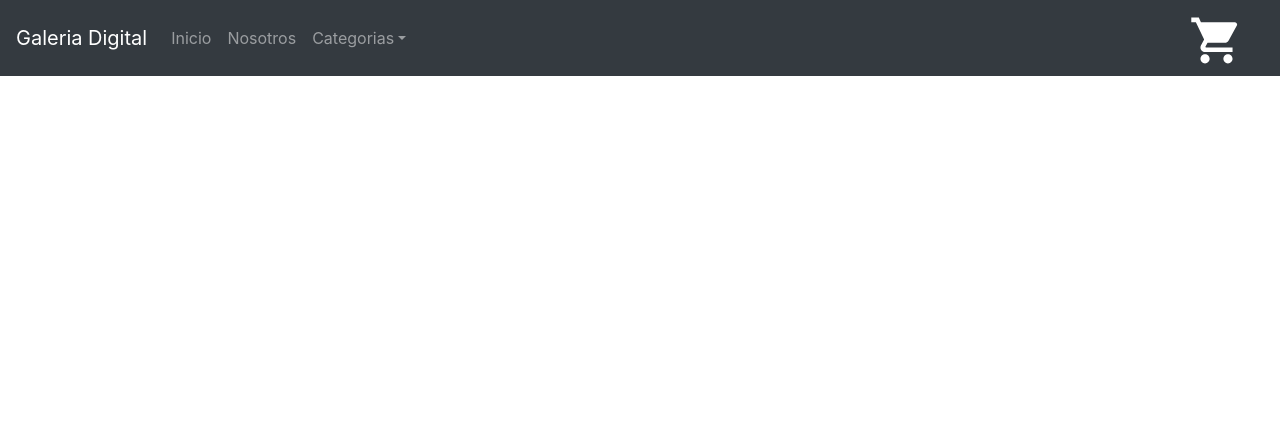
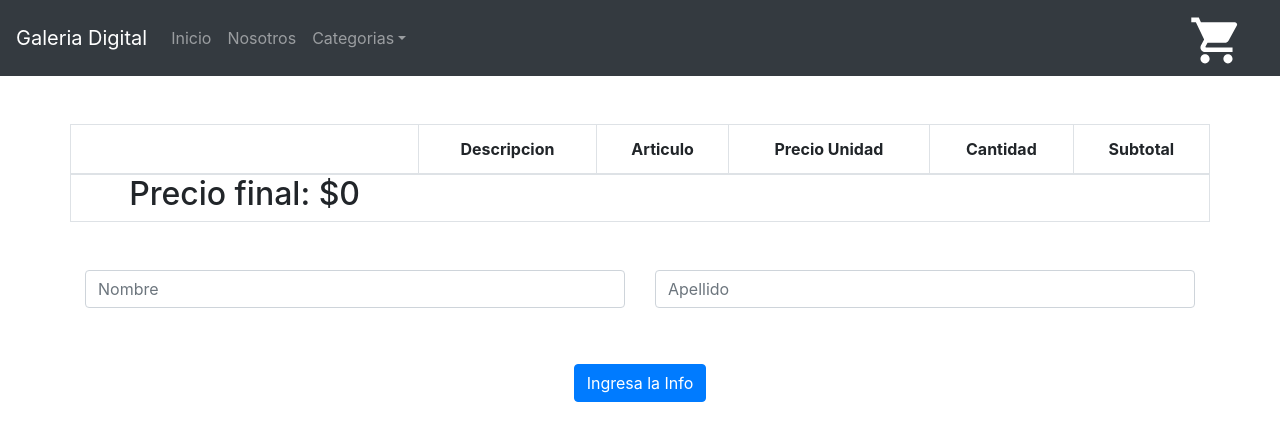
Before and after one commit to javierarancibia/proyecto-reactjs-coderhouse, a React (Create React App) app: page /payment in a window 1280 px wide. Shown: the top 440 px of the page. Built offline with nearby package versions, Linux system fonts and the light colour scheme.

Commit message:
Se ingresa orden a Firebase generando id automatico

```diff
--- a/src/App.js
+++ b/src/App.js
@@ -4,6 +4,7 @@ import NavBar from '../src/components/NavBar/NavBar';
 import ItemListContainer from '../src/containers/ItemListContainer/ItemListContainer';
 import ItemDetailContainer from '../src/containers/ItemDetailContainer/ItemDetailContainer'
 import Cart from './containers/context/Cart'
+import PaymentContainer from './containers/paymentContainer/PaymentContainer'
 import {CartProvider} from '../src/containers/context/CartContext'
 import {BrowserRouter, Switch, Route} from 'react-router-dom';
 
@@ -27,6 +28,9 @@ function App() {
               <Route path="/cart">
                 <Cart />
               </Route>
+              <Route path="/payment">
+                <PaymentContainer />
+              </Route>
               <Route exact path="/">
                 <ItemListContainer greetingProp='Bienvenidos al E-commerce con ReactJS' />
               </Route>
--- /dev/null
+++ b/src/components/Payment.js
@@ -0,0 +1,57 @@
+import React from 'react'
+import { Table, Form, Row, Col, Button } from 'react-bootstrap'
+
+
+export const Payment = ({items, handleUser, precioFinal, submit, orderId, userInfo}) => {
+
+
+
+    return (
+        <div>
+                    <Table striped bordered hover className="container mt-5" data-aos="fade-right" data-aos-easing="ease-in-out">
+                        <thead>
+                            <tr>
+                            <th></th>
+                            <th>Descripcion</th>
+                            <th>Articulo</th>
+                            <th>Precio Unidad</th>
+                            <th>Cantidad</th>
+                            <th>Subtotal</th>
+                            </tr>
+                        </thead>
+                        <tbody>
+                            {items.map(x =>
+                            <tr key={x.id}>
+                                <td>{x.desc}</td>
+                                <td>{x.name}</td>
+                                <td>{x.price}</td>
+                                <td>{x.quantity}</td>
+                                <td>{x.quantity * x.price}</td>
+                            </tr>
+                            )}
+                        </tbody>
+                        <h2>Precio final: ${ precioFinal()}</h2>
+                    </Table>
+
+                    <Form className="container mt-5" onChange={handleUser}>
+                        <Row>
+                            <Col>
+                                <Form.Control placeholder="Nombre" type="text" className="mb-2" name="nombre" />
+                            </Col>
+                            <Col>
+                                <Form.Control placeholder="Apellido" type="text" className="mb-2" name="apellido" />
+                            </Col>
+                        </Row>
+                        <Button className="my-5" type="submit" onClick={submit}>Ingresa la Info</Button>
+                    </Form>
+
+                   { orderId && <ul><li>Numero de orden: {orderId}</li><li>Nombre: {userInfo.nombre}</li><li>Apellido: {userInfo.apellido}</li></ul> }
+
+
+
+
+        </div>
+    )
+}
+
+export default Payment
--- a/src/containers/context/Cart.js
+++ b/src/containers/context/Cart.js
@@ -11,6 +11,7 @@ const Cart = () => {
     const myStyle = {
         cursor:'pointer'
     }
+
 
      console.log(items)
 
@@ -45,6 +46,7 @@ const Cart = () => {
                     </tbody>
                     <h2>Precio final: ${ precioFinal()}</h2>
                     <Button onClick={() => clear()} style={myStyle}>Vaciar Carrito</Button>
+                    <Link to={'/payment'} className="mt-5" >Realizar Pago</Link>
                 </Table>)
             }
 
--- /dev/null
+++ b/src/containers/paymentContainer/PaymentContainer.js
@@ -0,0 +1,48 @@
+import React, { Fragment, useState } from 'react'
+import Payment from '../../components/Payment'
+import { useCartContext } from '../../containers/context/CartContext'
+import firebase from 'firebase/app'
+import 'firebase/firestore'
+import { getFirestore, getFirebase } from '../../firebase'
+
+const PaymentContainer = () => {
+
+    const {items, precioFinal} = useCartContext()
+    const [userInfo, setUserInfo] = useState({ });
+    const [orderId, setOrderId] = useState('')
+
+    const handleUser = (e) => {
+
+        setUserInfo({
+            ...userInfo,
+            [e.target.name]: e.target.value
+        })
+    }
+
+    const submit = (e) =>{
+        e.preventDefault()
+        const db = getFirestore();
+        const orders = db.collection("orders")
+        const newOrder = {
+            buyer: userInfo,
+            items: {
+                id: items[0].id,
+                title: items[0].name,
+            },
+            total: precioFinal(),
+            date: firebase.firestore.Timestamp.fromDate(new Date()),
+
+        }
+        orders.add(newOrder).then(({ id })=> {
+            setOrderId(id);
+        })
+    }
+
+    return (
+        <div>
+            <Payment items={items} precioFinal={precioFinal} handleUser={handleUser} submit={submit} orderId={orderId} userInfo={userInfo} />
+        </div>
+    )
+}
+
+export default PaymentContainer
```
